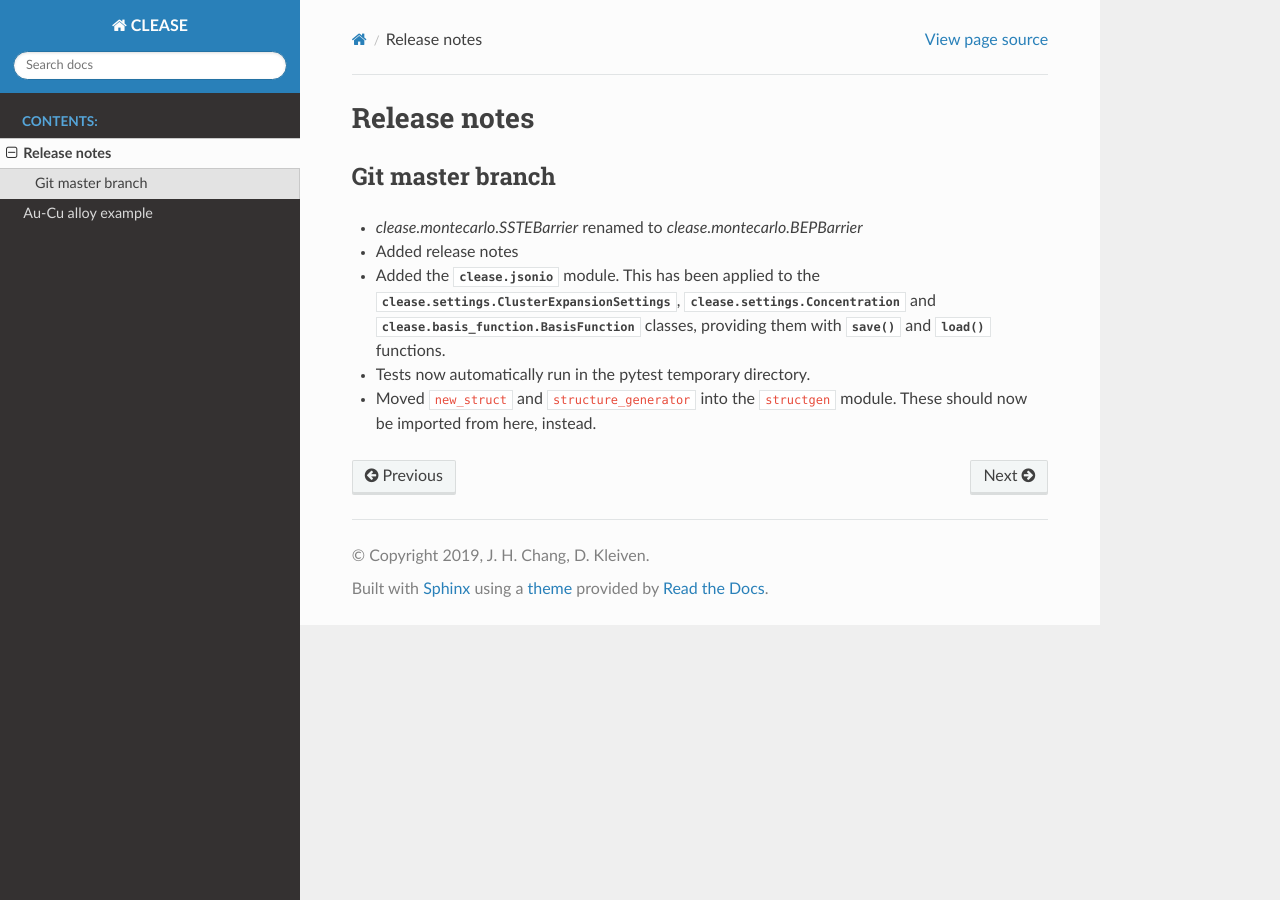
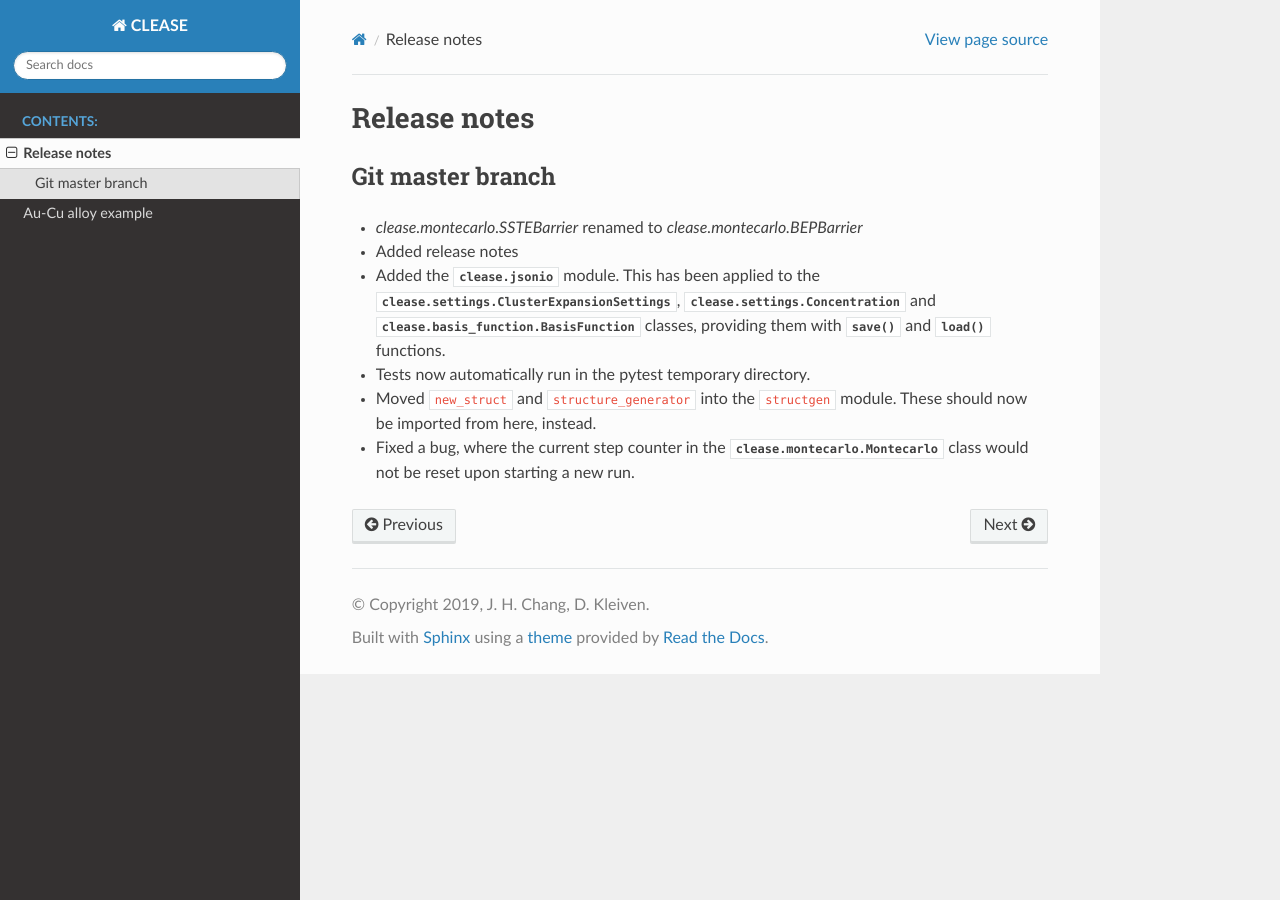
Before and after one commit to wuziqiqiqi/PD, a Sphinx documentation site: the page built from doc/source/releasenotes.rst, in a window 1280 px wide. Built offline with Sphinx 7.4.7 and the Read the Docs theme 2.0.0, drawn with Linux system fonts in a browser that asks for light colours; pages that are not in the unit, such as notebooks, are missing from menus.

Commit message:
Add releasenotes on MC step counter bug fix

```diff
--- a/doc/source/releasenotes.rst
+++ b/doc/source/releasenotes.rst
@@ -21,3 +21,6 @@ Git master branch
 
 * Moved ``new_struct`` and ``structure_generator`` into the ``structgen`` module.
   These should now be imported from here, instead.
+
+* Fixed a bug, where the current step counter in the :class:`clease.montecarlo.Montecarlo` class
+  would not be reset upon starting a new run.
```
